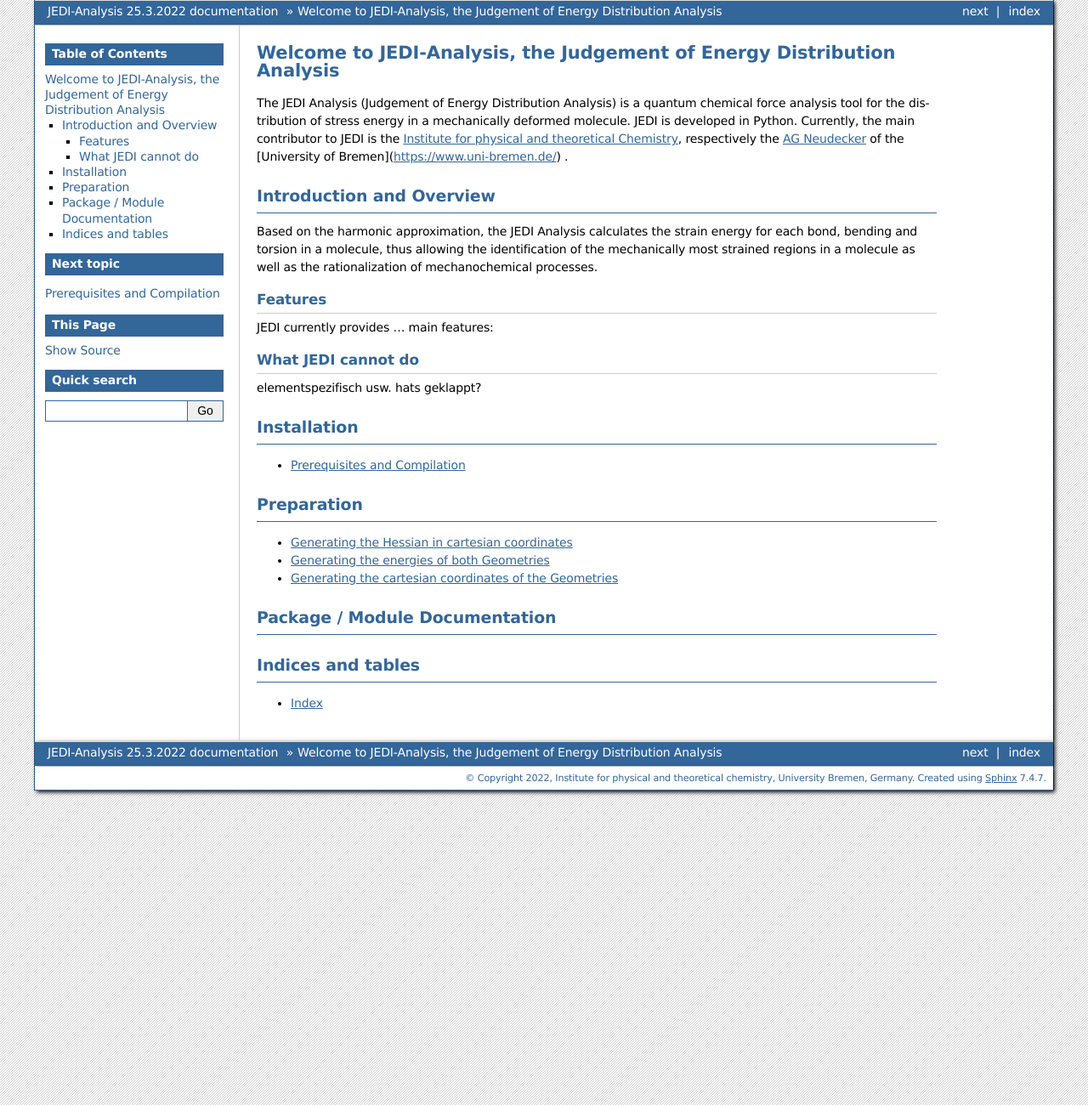
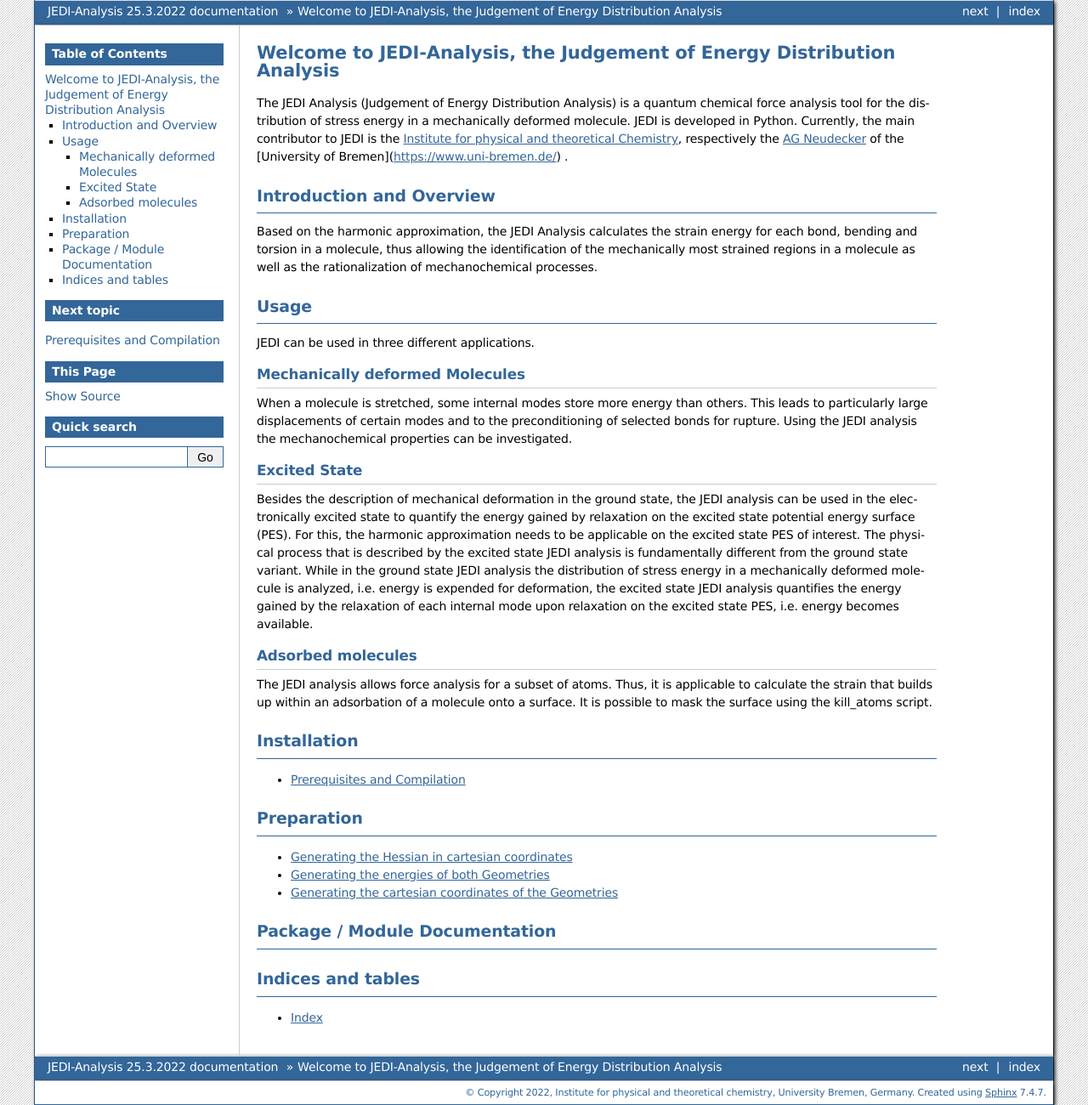
Before and after one commit to sannabenter/JEDI, a Sphinx documentation site: the page built from documentation/index.rst, in a window 1280 px wide. Shown: the whole page at 85% size. Built offline with Sphinx 7.4.7, drawn with Linux system fonts in a browser that asks for light colours; pages that are not in the unit, such as notebooks, are missing from menus.

Commit message:
Added Usage and different applications.

```diff
--- a/documentation/index.rst
+++ b/documentation/index.rst
@@ -14,17 +14,35 @@
 identification of the mechanically most strained regions in a molecule as well as the rationalization of mechanochemical processes.
 
 
---------
-Features
---------
+Usage
+======
 
-JEDI currently provides ... main features:
+JEDI can be used in three different applications.
 
--------------------
-What JEDI cannot do
--------------------
+Mechanically deformed Molecules
+-------------------------------
+When a molecule is stretched, some internal modes store more energy than others.
+This leads to particularly large displacements of certain modes and to the preconditioning
+of selected bonds for rupture. Using the JEDI analysis the mechanochemical properties can be investigated.
 
-elementspezifisch usw. hats geklappt?
+Excited State
+-------------
+Besides the description of mechanical deformation in the ground state, the JEDI
+analysis can be used in the electronically excited state to quantify the energy gained by
+relaxation on the excited state potential energy surface (PES). For this, the harmonic
+approximation needs to be applicable on the excited state PES of interest. The physical
+process that is described by the excited state JEDI analysis is fundamentally different
+from the ground state variant. While in the ground state JEDI analysis the distribution of
+stress energy in a mechanically deformed molecule is analyzed, i.e. energy is expended for
+deformation, the excited state JEDI analysis quantifies the energy gained by the relaxation
+of each internal mode upon relaxation on the excited state PES, i.e. energy becomes
+available.
+
+
+Adsorbed molecules
+------------------
+The JEDI analysis allows force analysis for a subset of atoms. Thus, it is applicable to calculate the strain that builds up within an
+adsorbation of a molecule onto a surface. It is possible to mask the surface using the kill_atoms script.
 
 Installation
 =============
```
Also changed, not shown: 1 other file.
